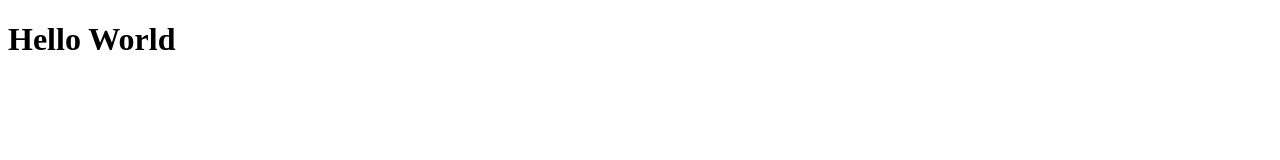
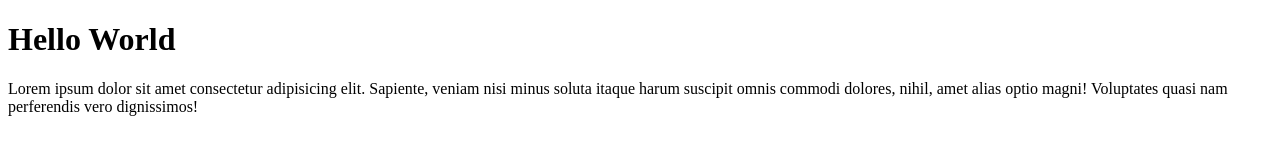
Before and after one commit to cacaAnnisa00/caca-git-test, a plain HTML site: page index.html in a window 1280 px wide. Drawn offline with Linux system fonts and the light colour scheme.

Commit message:
menambahkan paragraf

```diff
--- a/index.html
+++ b/index.html
@@ -9,5 +9,7 @@
 <body>
     <h1>Hello World</h1>
 
+    <p>Lorem ipsum dolor sit amet consectetur adipisicing elit. Sapiente, veniam nisi minus soluta itaque harum suscipit omnis commodi dolores, nihil, amet alias optio magni! Voluptates quasi nam perferendis vero dignissimos!</p>
+
 </body>
 </html>
```
